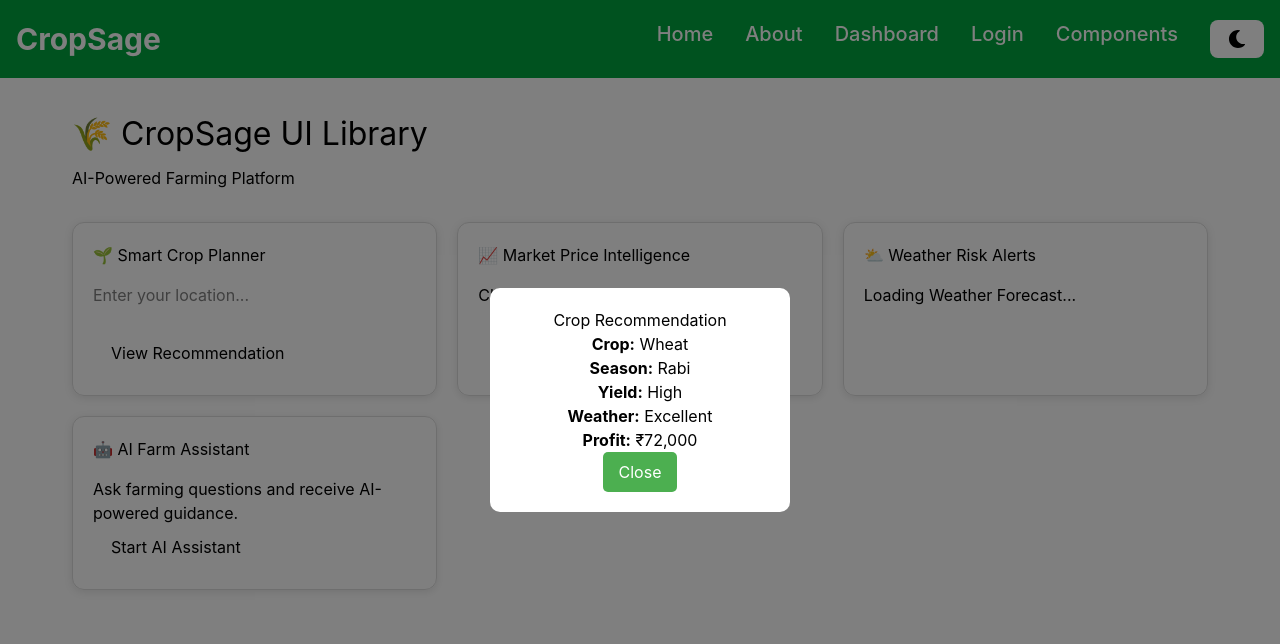
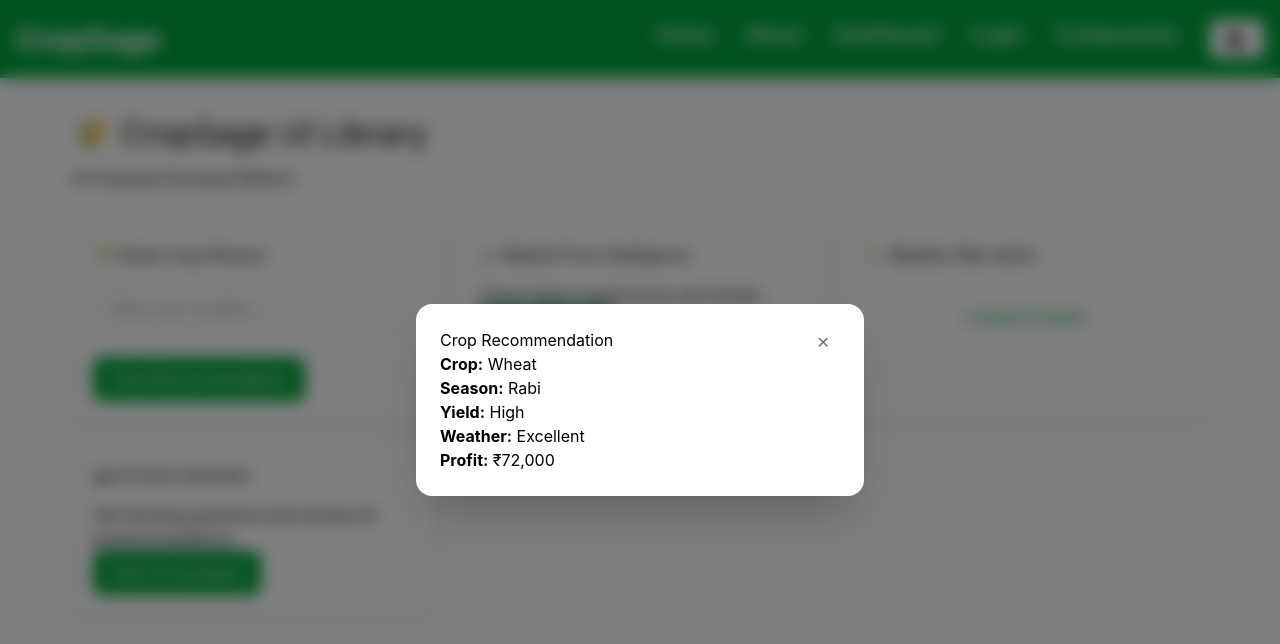
Before and after one commit to viv-techcode/CropSage, a React app in the folder frontend/: page /components in a window 1280 px wide. Both pictures are taken after a click on the button "View Recommendation". Shown: the top 644 px of the page. Built offline with nearby package versions, Linux system fonts and the light colour scheme; the HTML template or start-up script is replaced by a standard one.

Commit message:
feat(components): add reusable Button, Input, Loader and Modal components

```diff
--- a/frontend/src/components/ui/Button.jsx
+++ b/frontend/src/components/ui/Button.jsx
@@ -1,10 +1,32 @@
 /**
- * Button Component
+ * Reusable Button Component
  */
 
-const Button = ({ children, onClick, type = "button" }) => {
+const Button = ({
+  children,
+  onClick,
+  type = "button",
+  disabled = false,
+  className = "",
+}) => {
   return (
-    <button type={type} onClick={onClick}>
+    <button
+      type={type}
+      onClick={onClick}
+      disabled={disabled}
+      className={`
+        px-5 py-3
+        rounded-xl
+        font-medium
+        text-white
+        bg-green-600
+        hover:bg-green-700
+        transition
+        disabled:opacity-50
+        disabled:cursor-not-allowed
+        ${className}
+      `}
+    >
       {children}
     </button>
   );
--- a/frontend/src/components/ui/Input.jsx
+++ b/frontend/src/components/ui/Input.jsx
@@ -1,13 +1,21 @@
 /**
- * Input Component
+ * Reusable Input Component
  */
 
-const Input = ({ placeholder, value, onChange }) => {
+const Input = ({
+  placeholder,
+  value,
+  onChange,
+  type = "text",
+  className = "",
+}) => {
   return (
     <input
+      type={type}
       placeholder={placeholder}
       value={value}
       onChange={onChange}
+      className={`w-full px-4 py-3 border border-gray-300 rounded-xl focus:outline-none focus:ring-2 focus:ring-green-500 focus:border-green-500 transition ${className}`}
     />
   );
 };
--- a/frontend/src/components/ui/Loader.jsx
+++ b/frontend/src/components/ui/Loader.jsx
@@ -1,11 +1,32 @@
+import { useEffect, useState } from "react";
+
 /**
  * Loader Component
  */
 
-const Loader = () => {
+const Loader = ({ text = "Loading..." }) => {
+  const [loading, setLoading] = useState(true);
+
+  useEffect(() => {
+    const timer = setTimeout(() => {
+      setLoading(false);
+    }, 5000);
+
+    return () => clearTimeout(timer);
+  }, []);
+
   return (
-    <div>
-      Loading Weather Forecast...
+    <div className="flex flex-col items-center justify-center gap-3 py-6">
+      {loading ? (
+        <>
+          <div className="w-8 h-8 border-4 border-green-600 border-t-transparent rounded-full animate-spin"></div>
+          <p className="text-sm text-gray-500">{text}</p>
+        </>
+      ) : (
+        <p className="text-sm text-green-600 font-medium">
+          Loading Complete
+        </p>
+      )}
     </div>
   );
 };
--- a/frontend/src/components/ui/Modal.jsx
+++ b/frontend/src/components/ui/Modal.jsx
@@ -1,21 +1,22 @@
 /**
- * Modal Component
- * @param {boolean} isOpen
- * @param {function} onClose
- * @param {ReactNode} children
+ * Reusable Modal Component
  */
 
 const Modal = ({ isOpen, onClose, children }) => {
   if (!isOpen) return null;
 
   return (
-    <div className="modal-overlay">
-      <div className="modal">
+    <div className="fixed inset-0 bg-black/50 backdrop-blur-sm flex items-center justify-center z-50">
+      <div className="bg-white rounded-2xl shadow-2xl p-6 w-full max-w-md relative">
+
+        <button
+          onClick={onClose}
+          className="absolute top-4 right-4 text-gray-500 hover:text-gray-700"
+        >
+          ✕
+        </button>
+
         {children}
-
-        <button onClick={onClose}>
-          Close
-        </button>
       </div>
     </div>
   );
```
